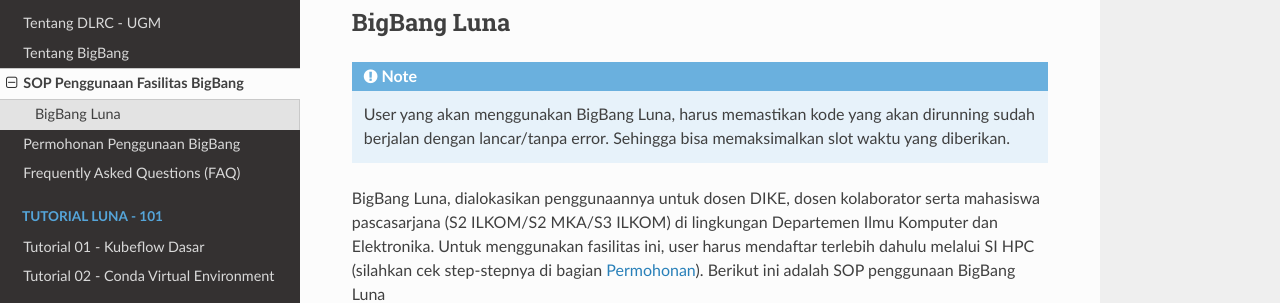
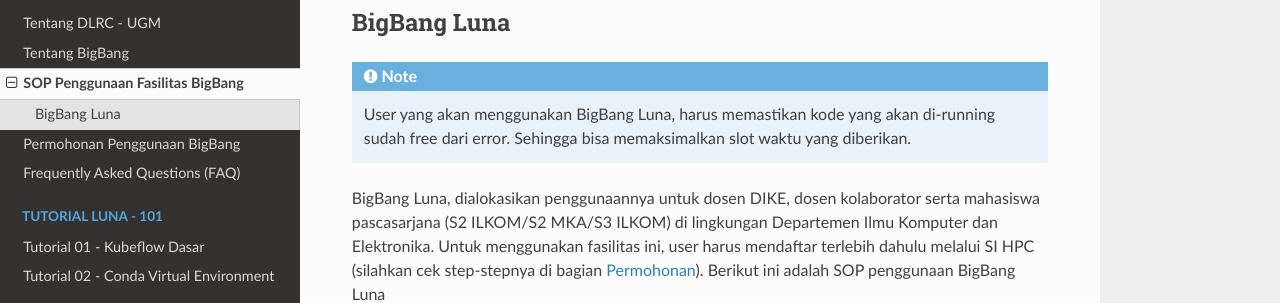
Before and after one commit to alldino/tutorial-hpc-dike-ugm, a Sphinx documentation site: the page built from docs/source/pengantar/SOP.rst, in a window 1280 px wide and 1262 px high. Shown: the part 154-457 px from the top of the window. Built offline with Sphinx 7.4.7 and the Read the Docs theme 2.0.0, drawn with Linux system fonts in a browser that asks for light colours.

Commit message:
Update SOP.rst

```diff
--- a/docs/source/pengantar/SOP.rst
+++ b/docs/source/pengantar/SOP.rst
@@ -7,7 +7,7 @@
 
 .. note::
 
-  User yang akan menggunakan BigBang Luna, harus memastikan kode yang akan dirunning sudah berjalan dengan lancar/tanpa error. Sehingga bisa memaksimalkan slot waktu yang diberikan.
+  User yang akan menggunakan BigBang Luna, harus memastikan kode yang akan di-running sudah free dari error. Sehingga bisa memaksimalkan slot waktu yang diberikan.
 
 BigBang Luna, dialokasikan penggunaannya untuk dosen DIKE, dosen kolaborator serta mahasiswa pascasarjana (S2 ILKOM/S2 MKA/S3 ILKOM) di lingkungan Departemen Ilmu Komputer dan Elektronika. Untuk menggunakan fasilitas ini, user harus mendaftar terlebih dahulu melalui SI HPC (silahkan cek step-stepnya di bagian `Permohonan <https://tutorial-hpc-dike-ugm.readthedocs.io/en/stable/pengantar/permohonan.html>`_). Berikut ini adalah SOP penggunaan BigBang Luna
 
```
